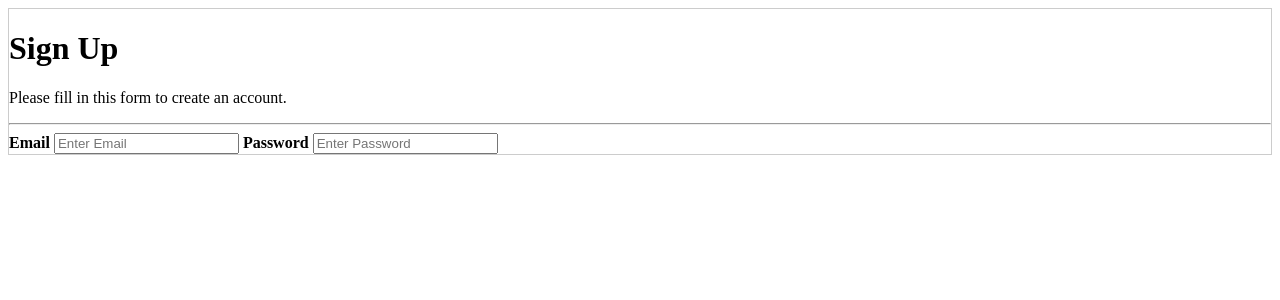
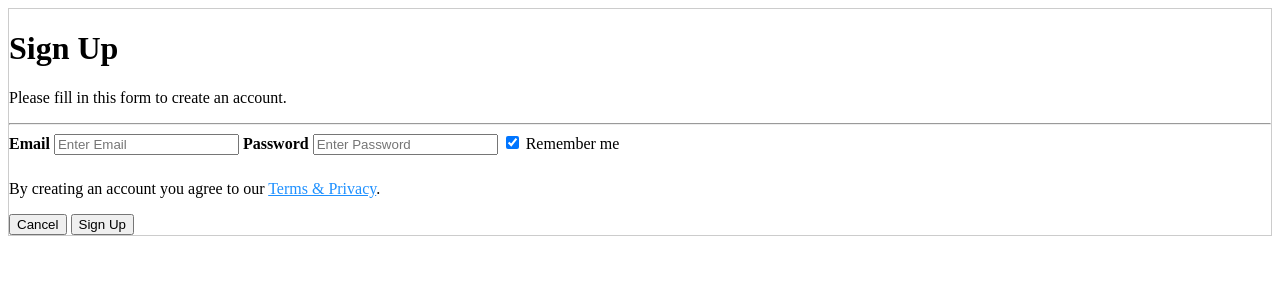
Before and after one commit to amckelvey/music-rating-app, a Node server app: template views/signup.handlebars in a window 1280 px wide. Shown: the top 300 px of the page. Run offline with Node 20, Linux system fonts and the light colour scheme; the template is opened without the code that fills it, so the values that code supplies are empty; some libraries are stand-ins or nearby versions.

Commit message:
finished signup form

```diff
--- a/views/signup.handlebars
+++ b/views/signup.handlebars
@@ -7,7 +7,7 @@
   </head>
   <body>
     <!-- sign up form  -->
-   <form action="action_page.php" style="border: 1px solid #ccc">
+    <form action="action_page.php" style="border: 1px solid #ccc">
       <div class="container">
         <h1>Sign Up</h1>
         <p>Please fill in this form to create an account.</p>
@@ -23,6 +23,27 @@
           required
         />
 
+        <label>
+          <input
+            type="checkbox"
+            checked="checked"
+            name="remember"
+            style="margin-bottom: 15px"
+          />
+          Remember me
+        </label>
+
+        <p>
+          By creating an account you agree to our
+          <a href="#" style="color: dodgerblue">Terms & Privacy</a>.
+        </p>
+
+        <div class="clearfix">
+          <button type="button" class="cancelbtn">Cancel</button>
+          <button type="submit" class="signupbtn">Sign Up</button>
+        </div>
+      </div>
+    </form>
 
   </body>
 </html>
```
